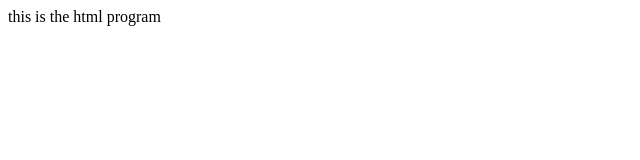
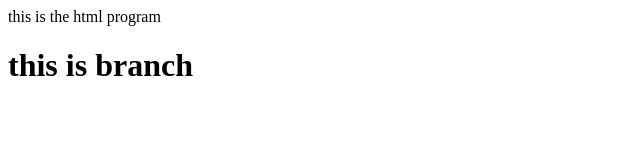
Before and after one commit to JITHINSAICHOWDARY/FEDF, a plain HTML site: page first.html in a window 1280 px wide. Shown: the whole page, without its empty margins (0-640 px from the left). Drawn offline with Linux system fonts and the light colour scheme.

Commit message:
this is dev file

```diff
--- a/first.html
+++ b/first.html
@@ -4,5 +4,6 @@
     </head>
     <body>
         <p>this is the html program</p>
+        <h1>this is branch</h1>
     </body>
 </html>
```
